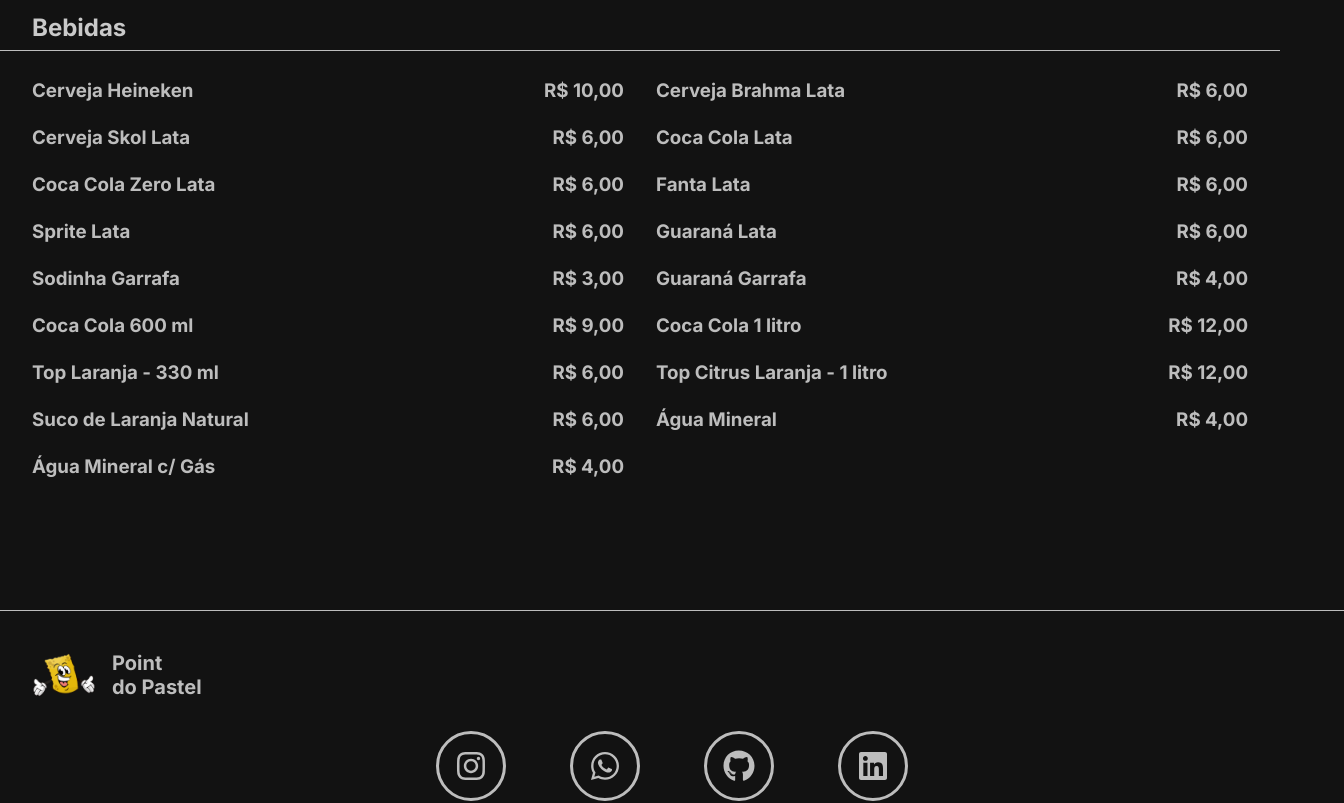
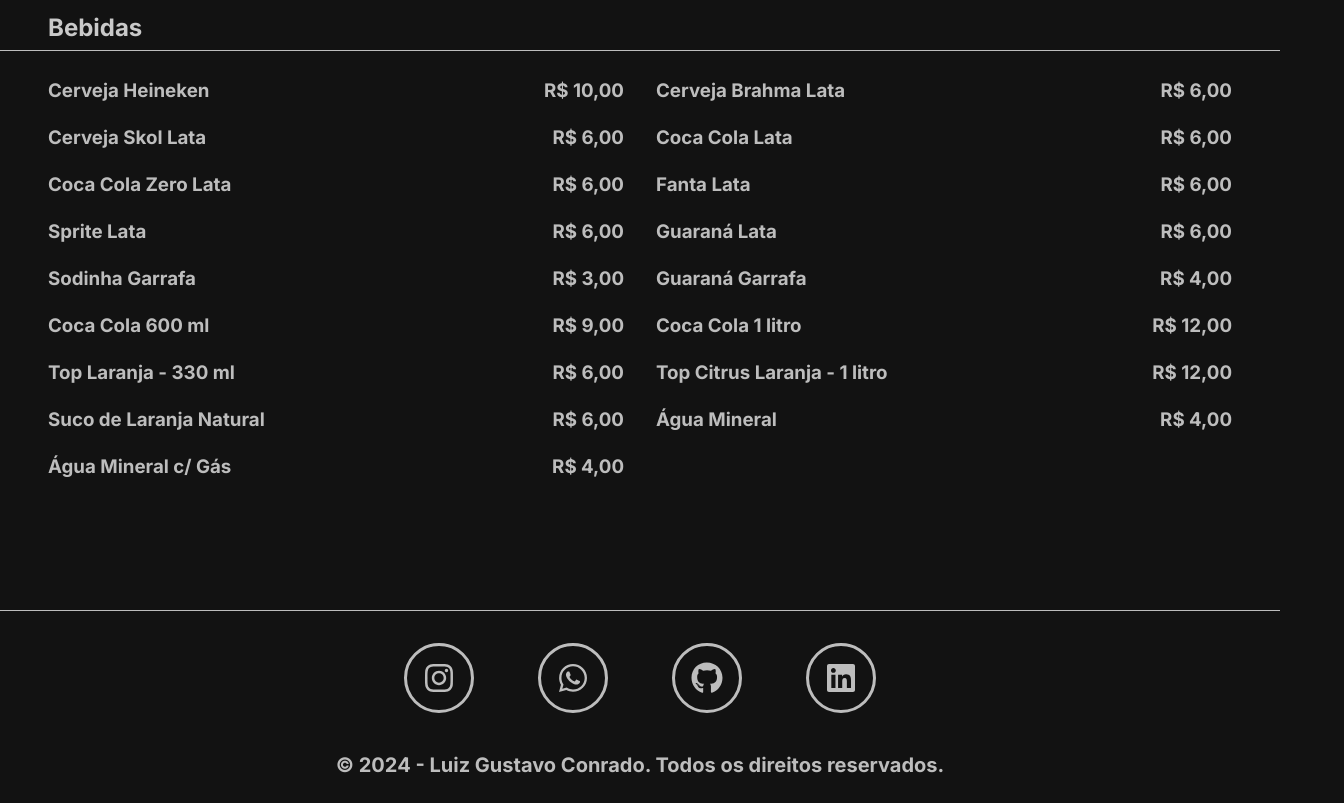
Before and after one commit to lgConrado/cardapio-pointpastel-react, a React (Vite) app: page / in a window 1280 px wide. Shown: the part 1640-2443 px from the top of the page, 1344 px wide, since content can reach past the window. Built offline with nearby package versions, Linux system fonts and the light colour scheme.

Commit message:
Adequação de responsividade do projeto.

```diff
--- a/src/components/Cardapio/index.tsx
+++ b/src/components/Cardapio/index.tsx
@@ -6,7 +6,7 @@
   display: flex;
   flex-direction: column;
   gap: 64px;
-  width: 100%;
+  width: 100vw;
 `;
 
 const CustomButtonsContainer = styled.div`
@@ -16,12 +16,21 @@
 `;
 
 const CustomButtons = styled.div`
-  justify-content: center;
+  border-radius: 64px;
+  justify-content: space-between;
   display: flex;
   border: 1px solid var(--cor-primaria);
   width: 800px;
-  overflow: hidden;
-  border-radius: 64px;
+
+  @media (max-width: 1028px) {
+    width: 640px;
+  }
+  @media (max-width: 720px) {
+    width: 400px;
+  }
+  @media (max-width: 480px) {
+    width: 320px;
+  }
 `;
 
 const CustomButton = styled.button`
@@ -34,7 +43,7 @@
   font-size: 1.25rem;
   height: 48px;
   transition: 0.2s background-color ease-in-out, 0.2s color ease-in-out;
-  width: 200px;
+  width: 100%;
 
   &:hover {
     background-color: var(--cor-primaria);
@@ -44,6 +53,14 @@
   &[aria-actived="true"] {
     background-color: var(--cor-primaria);
     color: var(--cor-fundo);
+  }
+
+  @media (max-width: 720px) {
+    font-size: 1.125rem;
+  }
+  @media (max-width: 480px) {
+    font-size: 0.875rem;
+    height: 40px;
   }
 `;
 
@@ -55,11 +72,23 @@
 
 const CustomSectionTitleContainer = styled.span`
   border-bottom: 1px solid var(--cor-primaria);
-  padding: 0 0 8px 32px;
+  padding: 0 0 8px 48px;
+
+  @media (max-width: 720px) {
+    padding: 0 0 8px 24px;
+  }
+
+  @media (max-width: 480px) {
+    padding: 0 0 8px 16px;
+  }
 `;
 
 const CustomSectionTitle = styled.h2`
   color: var(--cor-secundaria);
+
+  @media (max-width: 720px) {
+    font-size: 1.25rem;
+  }
 `;
 
 const CustomOptions = styled.div`
@@ -67,12 +96,24 @@
   display: grid;
   flex-direction: column;
   grid-template-columns: repeat(2, 1fr);
-  padding: 0 32px;
+  padding: 0 48px;
   row-gap: 16px;
+
+  @media (max-width: 720px) {
+    column-gap: 24px;
+    padding: 0 24px;
+  }
+
+  @media (max-width: 480px) {
+    padding: 0 16px;
+    display: flex;
+    flex-direction: column;
+  }
 `;
 
 const CustomOption = styled.span`
   display: flex;
+  gap: 24px;
   justify-content: space-between;
   padding: 4px 0;
   transition: 0.2s background-color ease-in-out;
@@ -84,10 +125,19 @@
       color: var(--cor-secundaria);
     }
   }
+
+  @media (max-width: 720px) {
+    align-items: center;
+    gap: 16px;
+  }
 `;
 
 const CustomDescriptionOption = styled.h3`
   transition: 0.2s color ease-in-out;
+
+  @media (max-width: 720px) {
+    font-size: 0.875rem;
+  }
 `;
 
 const Cardapio = () => {
--- a/src/components/Footer/index.tsx
+++ b/src/components/Footer/index.tsx
@@ -6,32 +6,19 @@
 } from "@fortawesome/free-brands-svg-icons";
 import { FontAwesomeIcon } from "@fortawesome/react-fontawesome";
 import styled from "styled-components";
-import logo from "../../assets/logo.jpg";
 
 const CustomFooter = styled.footer`
   border-top: 1px solid var(--cor-primaria);
+  margin-top: 128px;
+  width: 100vw;
+`;
+
+const CustomConteudo = styled.span`
+  padding: 32px;
   display: flex;
-  padding: 32px;
   flex-direction: column;
   gap: 24px;
   justify-content: center;
-  margin-top: 128px;
-  width: 100%;
-`;
-
-const CustomTextoLogo = styled.h2`
-  font-size: 1.25rem;
-`;
-
-const CustomLogo = styled.div`
-  align-items: center;
-  display: flex;
-  gap: 16px;
-`;
-
-const CustomImagemLogo = styled.img`
-  height: 64px;
-  width: 64px;
 `;
 
 const CustomLista = styled.ul`
@@ -39,13 +26,20 @@
   gap: 64px;
   justify-content: center;
   list-style: none;
+
+  @media (max-width: 720px) {
+    gap: 32px;
+  }
+  @media (max-width: 480px) {
+    gap: 16px;
+  }
 `;
 
 const CustomItem = styled.li`
   text-decoration: none;
 `;
 
-const CustomIcon = styled.span`
+const CustomIconContainer = styled.span`
   align-items: center;
   border: 3px solid var(--cor-primaria);
   border-radius: 128px;
@@ -59,6 +53,23 @@
     background-color: var(--cor-primaria);
     color: var(--cor-fundo);
   }
+
+  @media (max-width: 720px) {
+    padding: 12px;
+  }
+  @media (max-width: 480px) {
+    border: 2px solid var(--cor-primaria);
+  }
+`;
+
+const CustomIcon = styled(FontAwesomeIcon)`
+  height: 32px;
+  width: 32px;
+
+  @media (max-width: 480px) {
+    height: 24px;
+    width: 24px;
+  }
 `;
 
 const CustomCopyright = styled.div`
@@ -71,55 +82,49 @@
   }
 `;
 
+const CustomCopyrightText = styled.h3`
+  font-size: 1.25rem;
+
+  @media (max-width: 720px) {
+    font-size: 1.125rem;
+  }
+  @media (max-width: 480px) {
+    font-size: 1rem;
+  }
+`;
+
 const Footer = () => {
   return (
     <CustomFooter>
-      <CustomLogo>
-        <CustomImagemLogo src={logo} />
-        <span>
-          <CustomTextoLogo>Point</CustomTextoLogo>
-          <CustomTextoLogo>do Pastel</CustomTextoLogo>
-        </span>
-      </CustomLogo>
+      <CustomConteudo>
         <CustomLista>
           <CustomItem>
-          <CustomIcon>
-            <FontAwesomeIcon
-              icon={faInstagram}
-              style={{ width: "32px", height: "32px" }}
-            />
-          </CustomIcon>
+            <CustomIconContainer>
+              <CustomIcon icon={faInstagram} />
+            </CustomIconContainer>
           </CustomItem>
           <CustomItem>
-          <CustomIcon>
-            <FontAwesomeIcon
-              icon={faWhatsapp}
-              style={{ width: "32px", height: "32px" }}
-            />
-          </CustomIcon>
+            <CustomIconContainer>
+              <CustomIcon icon={faWhatsapp} />
+            </CustomIconContainer>
           </CustomItem>
           <CustomItem>
-          <CustomIcon>
-            <FontAwesomeIcon
-              icon={faGithub}
-              style={{ width: "32px", height: "32px" }}
-            />
-          </CustomIcon>
+            <CustomIconContainer>
+              <CustomIcon icon={faGithub} />
+            </CustomIconContainer>
           </CustomItem>
           <CustomItem>
-          <CustomIcon>
-            <FontAwesomeIcon
-              icon={faLinkedin}
-              style={{ width: "32px", height: "32px" }}
-            />
-          </CustomIcon>
+            <CustomIconContainer>
+              <CustomIcon icon={faLinkedin} />
+            </CustomIconContainer>
           </CustomItem>
         </CustomLista>
         <CustomCopyright>
-        <h3>
+          <CustomCopyrightText>
             &copy; 2024 - Luiz Gustavo Conrado. Todos os direitos reservados.
-        </h3>
+          </CustomCopyrightText>
         </CustomCopyright>
+      </CustomConteudo>
     </CustomFooter>
   );
 };
--- a/src/components/Header/index.tsx
+++ b/src/components/Header/index.tsx
@@ -4,28 +4,53 @@
 const CustomHeader = styled.header`
   align-items: center;
   display: flex;
+  width: 100vw;
+
+  @media (max-width: 720px) {
+    justify-content: center;
+  }
+`;
+
+const CustomConteudo = styled.span`
   padding: 32px 24px;
-  width: 100vw;
+
+  @media (max-width: 480px) {
+    padding: 24px 16px;
+  }
 `;
 
 const CustomTextoLogo = styled.h2`
   font-size: 1.25rem;
+
+  @media (max-width: 480px) {
+    font-size: 1rem;
+  }
 `;
 
 const CustomLogo = styled.div`
   align-items: center;
   display: flex;
   gap: 16px;
+
+  @media (max-width: 480px) {
+    gap: 8px;
+  }
 `;
 
 const CustomImagemLogo = styled.img`
   height: 64px;
   width: 64px;
+
+  @media (max-width: 480px) {
+    height: 48px;
+    width: 48px;
+  }
 `;
 
 const Header = () => {
   return (
     <CustomHeader>
+      <CustomConteudo>
         <CustomLogo>
           <CustomImagemLogo src={logo} />
           <span>
@@ -33,6 +58,7 @@
             <CustomTextoLogo>do Pastel</CustomTextoLogo>
           </span>
         </CustomLogo>
+      </CustomConteudo>
     </CustomHeader>
   );
 };
```
Lines whose indentation alone changed are shown as unchanged.
